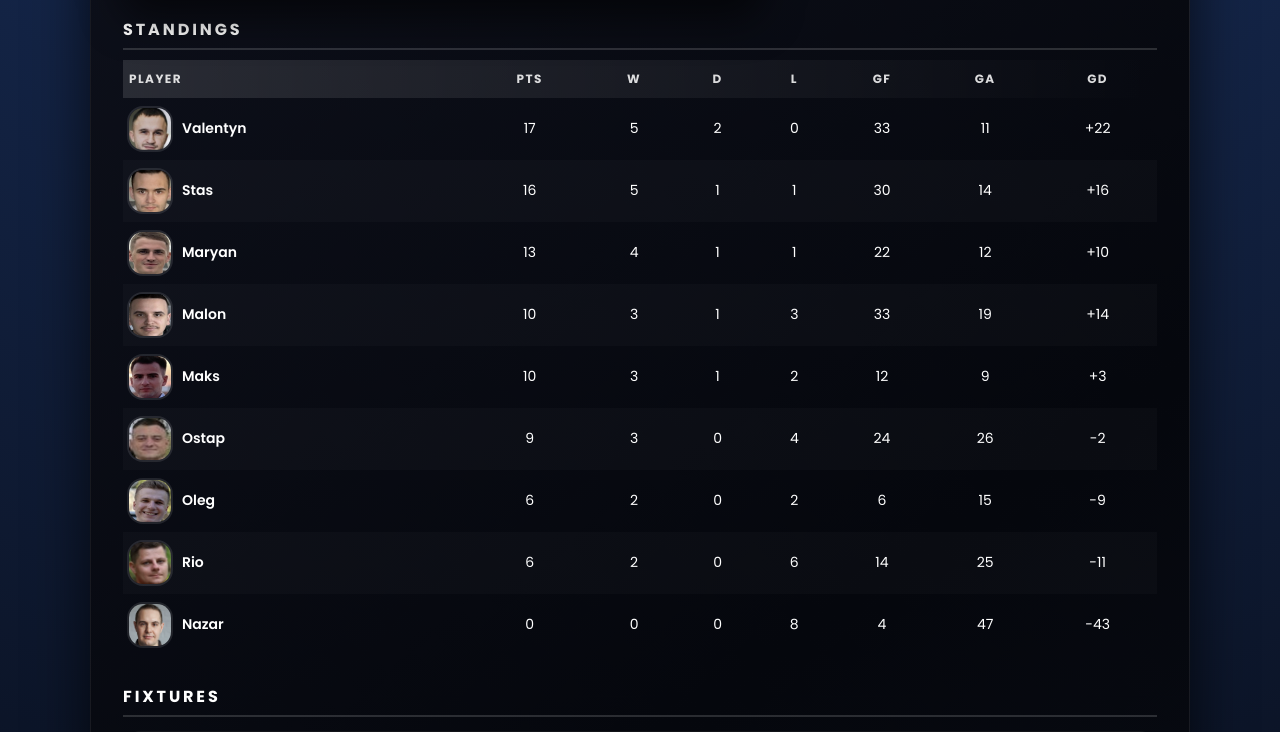
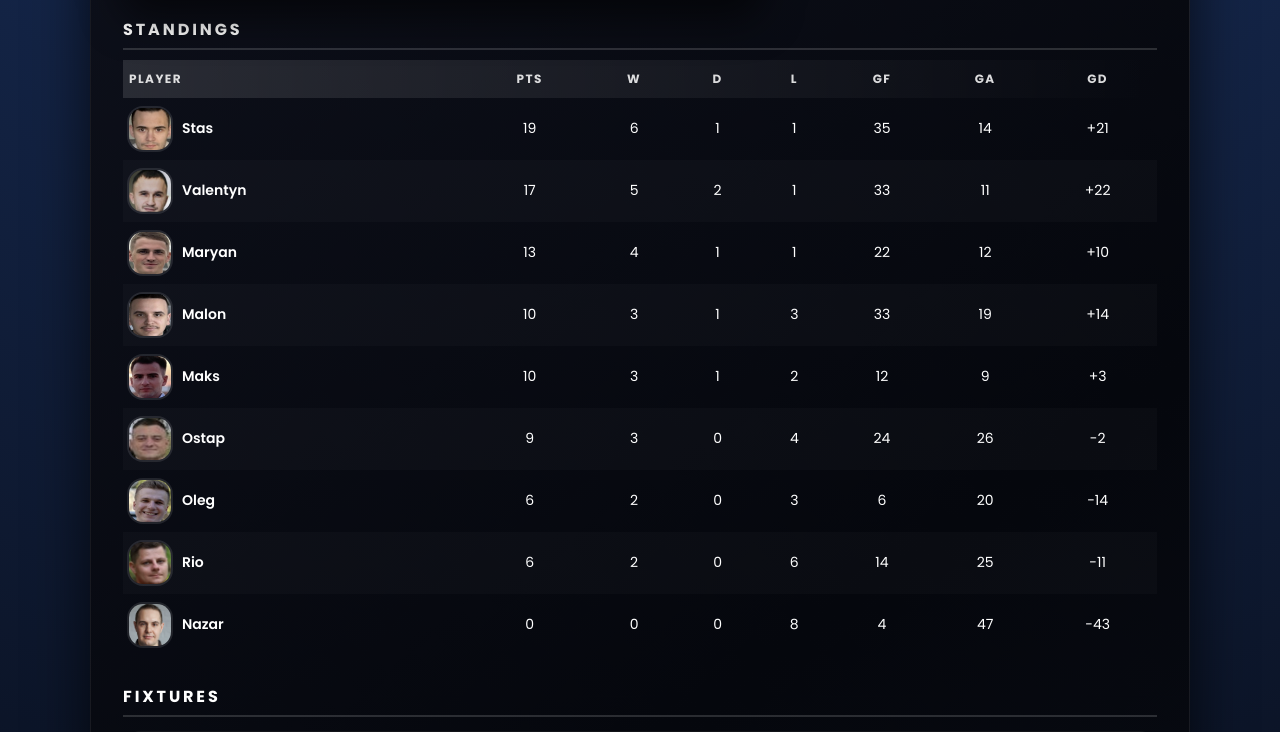
Before and after one commit to AndriOstaJappware/fifa-26-cup, a plain HTML site: page index.html in a window 1280 px wide. Shown: the part 801-1533 px from the top of the page. Drawn offline with Linux system fonts and the light colour scheme.

Commit message:
Update index.html

```diff
--- a/index.html
+++ b/index.html
@@ -378,58 +378,67 @@
   </thead>
   <tbody>
 
-    <!-- 1. Valentyn – 17 pts -->
+    <!-- 1. Stas – 19 pts -->
+    <tr>
+      <td><div class="player-cell"><div class="player-photo"><img src="img/stas.jpg"></div><span class="player-name">Stas</span></div></td>
+      <td>19</td><td>6</td><td>1</td><td>1</td>
+      <td>35</td><td>14</td><td>+21</td>
+    </tr>
+
+    <!-- 2. Valentyn – 17 pts -->
     <tr>
       <td><div class="player-cell"><div class="player-photo"><img src="img/valentyn.jpg"></div><span class="player-name">Valentyn</span></div></td>
-      <td>17</td><td>5</td><td>2</td><td>0</td><td>33</td><td>11</td><td>+22</td>
-    </tr>
-
-    <!-- 2. Stas – 16 pts -->
-    <tr>
-      <td><div class="player-cell"><div class="player-photo"><img src="img/stas.jpg"></div><span class="player-name">Stas</span></div></td>
-      <td>16</td><td>5</td><td>1</td><td>1</td><td>30</td><td>14</td><td>+16</td>
+      <td>17</td><td>5</td><td>2</td><td>1</td>
+      <td>33</td><td>11</td><td>+22</td>
     </tr>
 
     <!-- 3. Maryan – 13 pts -->
     <tr>
       <td><div class="player-cell"><div class="player-photo"><img src="img/maryan.jpg"></div><span class="player-name">Maryan</span></div></td>
-      <td>13</td><td>4</td><td>1</td><td>1</td><td>22</td><td>12</td><td>+10</td>
+      <td>13</td><td>4</td><td>1</td><td>1</td>
+      <td>22</td><td>12</td><td>+10</td>
     </tr>
 
-    <!-- 4. Malon – 10 pts (HUGE jump!) -->
+    <!-- 4. Malon – 10 pts -->
     <tr>
       <td><div class="player-cell"><div class="player-photo"><img src="img/malon.jpg"></div><span class="player-name">Malon</span></div></td>
-      <td>10</td><td>3</td><td>1</td><td>3</td><td>33</td><td>19</td><td>+14</td>
+      <td>10</td><td>3</td><td>1</td><td>3</td>
+      <td>33</td><td>19</td><td>+14</td>
     </tr>
 
-    <!-- 5. Maks – 10 pts -->
+    <!-- 5. Maks – 10 pts (worse GD than Malon) -->
     <tr>
       <td><div class="player-cell"><div class="player-photo"><img src="img/mahi.jpg"></div><span class="player-name">Maks</span></div></td>
-      <td>10</td><td>3</td><td>1</td><td>2</td><td>12</td><td>9</td><td>+3</td>
+      <td>10</td><td>3</td><td>1</td><td>2</td>
+      <td>12</td><td>9</td><td>+3</td>
     </tr>
 
     <!-- 6. Ostap – 9 pts -->
     <tr>
       <td><div class="player-cell"><div class="player-photo"><img src="img/ostap.jpg"></div><span class="player-name">Ostap</span></div></td>
-      <td>9</td><td>3</td><td>0</td><td>4</td><td>24</td><td>26</td><td>-2</td>
+      <td>9</td><td>3</td><td>0</td><td>4</td>
+      <td>24</td><td>26</td><td>-2</td>
     </tr>
 
     <!-- 7. Oleg – 6 pts -->
     <tr>
       <td><div class="player-cell"><div class="player-photo"><img src="img/oleg.jpg"></div><span class="player-name">Oleg</span></div></td>
-      <td>6</td><td>2</td><td>0</td><td>2</td><td>6</td><td>15</td><td>-9</td>
+      <td>6</td><td>2</td><td>0</td><td>3</td>
+      <td>6</td><td>20</td><td>-14</td>
     </tr>
 
-    <!-- 8. Rio – 6 pts -->
+    <!-- 8. Rio – 6 pts (worse GD than Oleg) -->
     <tr>
       <td><div class="player-cell"><div class="player-photo"><img src="img/rio.jpg"></div><span class="player-name">Rio</span></div></td>
-      <td>6</td><td>2</td><td>0</td><td>6</td><td>14</td><td>25</td><td>-11</td>
+      <td>6</td><td>2</td><td>0</td><td>6</td>
+      <td>14</td><td>25</td><td>-11</td>
     </tr>
 
     <!-- 9. Nazar – 0 pts -->
     <tr>
       <td><div class="player-cell"><div class="player-photo"><img src="img/nazar.jpg"></div><span class="player-name">Nazar</span></div></td>
-      <td>0</td><td>0</td><td>0</td><td>8</td><td>4</td><td>47</td><td>-43</td>
+      <td>0</td><td>0</td><td>0</td><td>8</td>
+      <td>4</td><td>47</td><td>-43</td>
     </tr>
 
   </tbody>
```
